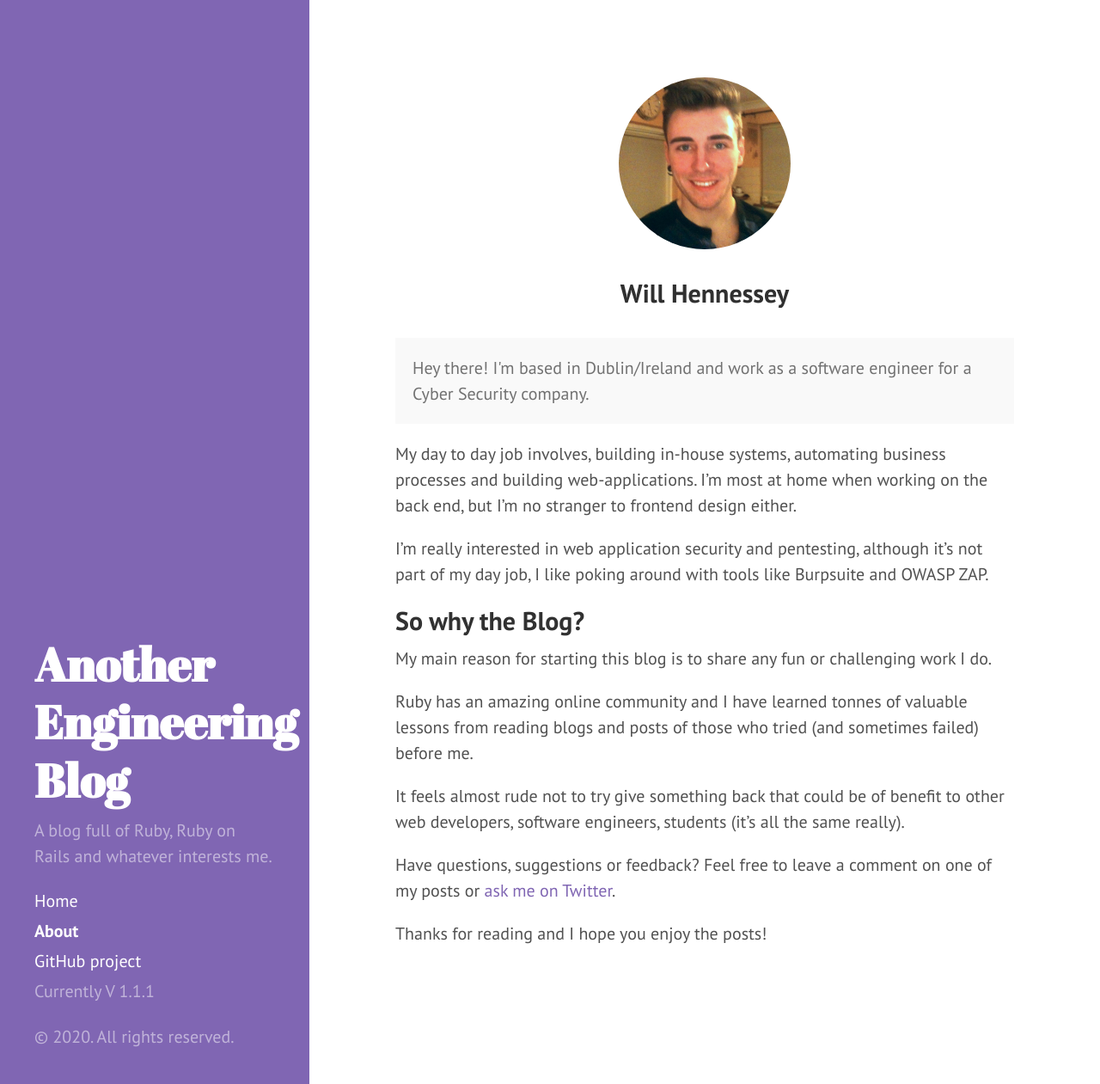
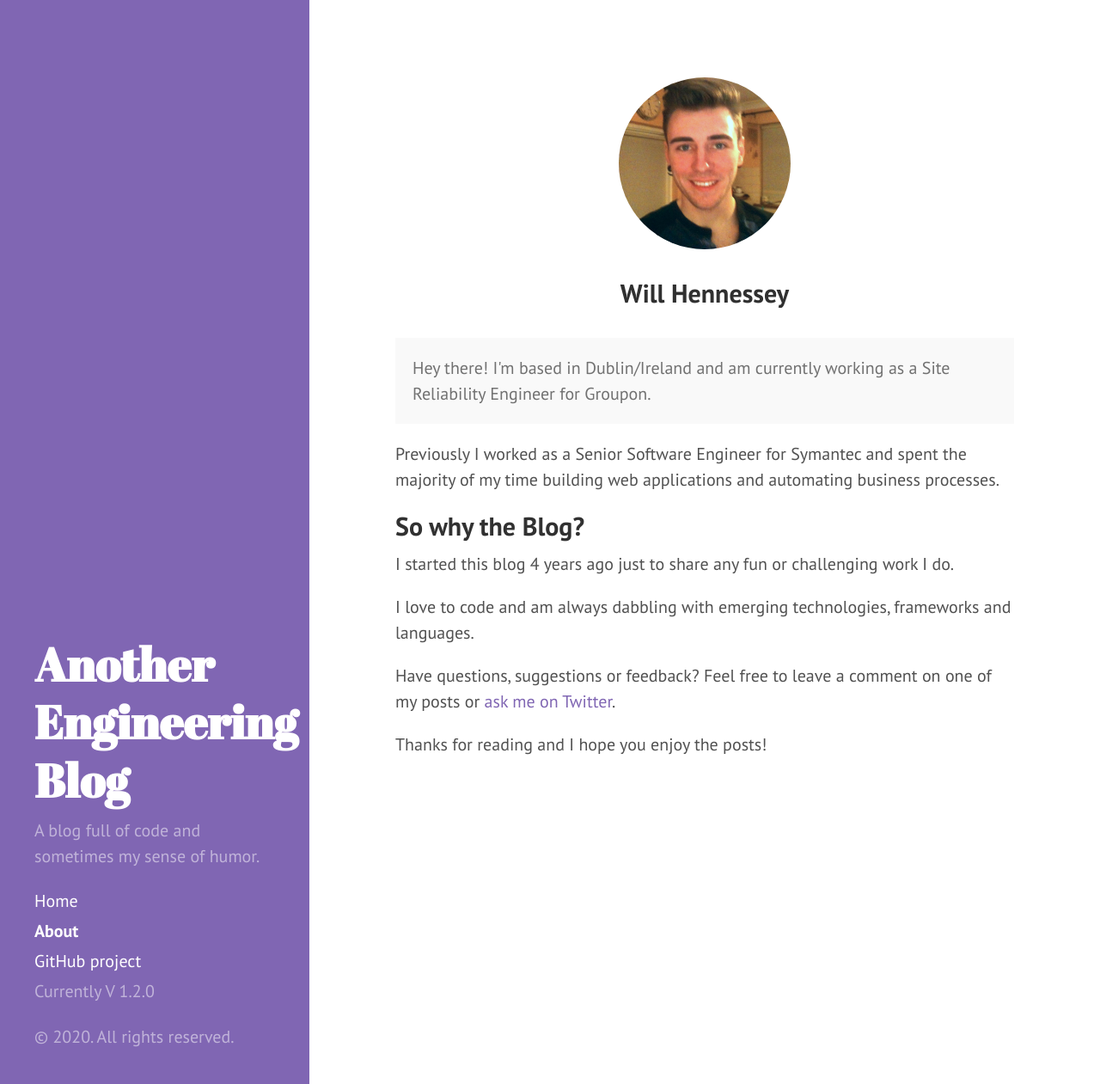
Before and after one commit to WillHennessey/WillHennessey.github.io, a Jekyll site: the page built from about.md, in a window 1280 px wide and 1261 px high. Shown: the whole window at 86% size. Built offline with Jekyll 4.4.1, drawn with Linux system fonts in a browser that asks for light colours.

Commit message:
Updating about info and adding a new VCR post.

```diff
--- a/_config.yml
+++ b/_config.yml
@@ -17,7 +17,7 @@
 title: Another Engineering Blog
 email: will.hennessey735@gmail.com
 description: >
-  A blog full of Ruby, Ruby on Rails and whatever interests me.
+  A blog full of code and sometimes my sense of humor.
 
 tagline: 'Another Engineering Blog'
 image: '/public/ms-icon-310x310'
@@ -54,4 +54,4 @@ author:
   url:  https://twitter.com/sicklickwill
 github:
   repo: https://github.com/WillHennessey
-version: 1.1.1
+version: 1.2.0
--- a/about.md
+++ b/about.md
@@ -9,22 +9,18 @@ title: About
 </div>
 
 <p class="message">
-  Hey there! I'm based in Dublin/Ireland and work as a software engineer for a Cyber Security company.
+  Hey there! I'm based in Dublin/Ireland and am currently working as a Site Reliability Engineer for Groupon.
 </p>
 
-My day to day job involves, building in-house systems, automating business processes and building web-applications.
-I'm most at home when working on the back end, but I'm no stranger to frontend design either.
-
-I'm really interested in web application security and pentesting, although it's not part of my day job, I like poking around with tools like Burpsuite and OWASP ZAP.
+Previously I worked as a Senior Software Engineer for Symantec and spent the majority of my time building web applications and automating business processes.
 
 ## So why the Blog?
 
-My main reason for starting this blog is to share any fun or challenging work I do.
+I started this blog 4 years ago just to share any fun or challenging work I do.
 
-Ruby has an amazing online community and I have learned tonnes of valuable lessons from reading blogs and posts of those who tried (and sometimes failed) before me.
+I love to code and am always dabbling with emerging technologies, frameworks and languages.
 
-It feels almost rude not to try give something back that could be of benefit to other web developers, software engineers, students (it's all the same really).
-
-Have questions, suggestions or feedback? Feel free to leave a comment on one of my posts or [ask me on Twitter](https://twitter.com/sicklickwill).
+Have questions, suggestions or feedback?
+Feel free to leave a comment on one of my posts or [ask me on Twitter](https://twitter.com/sicklickwill).
 
 Thanks for reading and I hope you enjoy the posts!
```
Also changed, not shown: _posts/2020-03-31-better-testing-with-vcr.md (added, +79 -0 lines).
